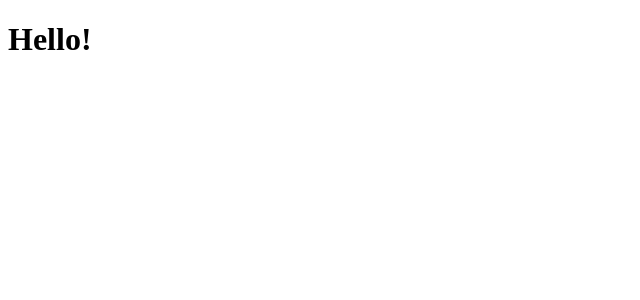
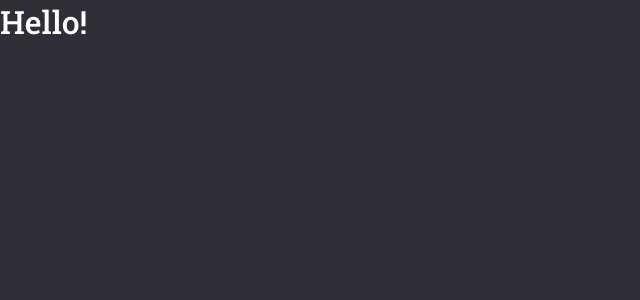
Before and after one commit to amandavianna/gobarber-web, a React (Create React App) app: page / in a window 1280 px wide. Shown: the top 300 px of the page, without its empty margins (0-640 px from the left). Built offline with nearby package versions, Linux system fonts and the light colour scheme.

Commit message:
Add Global Styles

```diff
--- a/package.json
+++ b/package.json
@@ -13,6 +13,7 @@
     "react": "^16.13.1",
     "react-dom": "^16.13.1",
     "react-scripts": "3.4.1",
+    "styled-components": "^5.1.1",
     "typescript": "~3.7.2"
   },
   "scripts": {
@@ -34,6 +35,7 @@
     ]
   },
   "devDependencies": {
+    "@types/styled-components": "^5.1.0",
     "@typescript-eslint/eslint-plugin": "^3.1.0",
     "@typescript-eslint/parser": "^3.1.0",
     "eslint": "^6.6.0",
--- a/public/index.html
+++ b/public/index.html
@@ -5,6 +5,7 @@
     <meta name="viewport" content="width=device-width, initial-scale=1" />
     <meta name="theme-color" content="#FF9000" />
     <title>GoBarber</title>
+    <link href="https://fonts.googleapis.com/css2?family=Roboto+Slab:wght@400;500&display=swap" rel="stylesheet" />
   </head>
   <body>
     <noscript>You need to enable JavaScript to run this app.</noscript>
--- a/src/App.tsx
+++ b/src/App.tsx
@@ -1,5 +1,11 @@
 import React from 'react'
+import GlobalStyle from './styles/global'
 
-const App: React.FC = () => <h1>Hello!</h1>
+const App: React.FC = () => (
+  <>
+    <h1>Hello!</h1>
+    <GlobalStyle />
+  </>
+)
 
 export default App
--- /dev/null
+++ b/src/styles/global.ts
@@ -0,0 +1,29 @@
+import { createGlobalStyle } from 'styled-components'
+
+export default createGlobalStyle`
+  * {
+    margin: 0;
+    padding: 0;
+    box-sizing: border-box;
+    outline: 0;
+  }
+
+  body {
+    background-color: #312E38;
+    color: #FFF;
+    -webkit-font-smoothing: antialiased;
+  }
+
+  body, input, button {
+    font-family: 'Roboto Slab', serif;
+    font-size: 16px;
+  }
+
+  h1, h2, h3, h4, h5, h6, strong {
+    font-weight: 500;
+  }
+
+  button {
+    cursor: pointer;
+  }
+`
```
Also changed, not shown: 1 other file (tests, documents, lock files or other folders).
